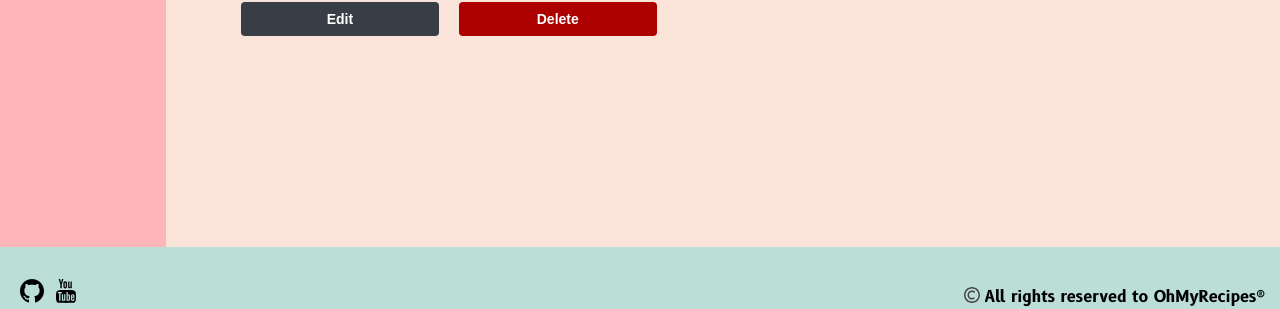
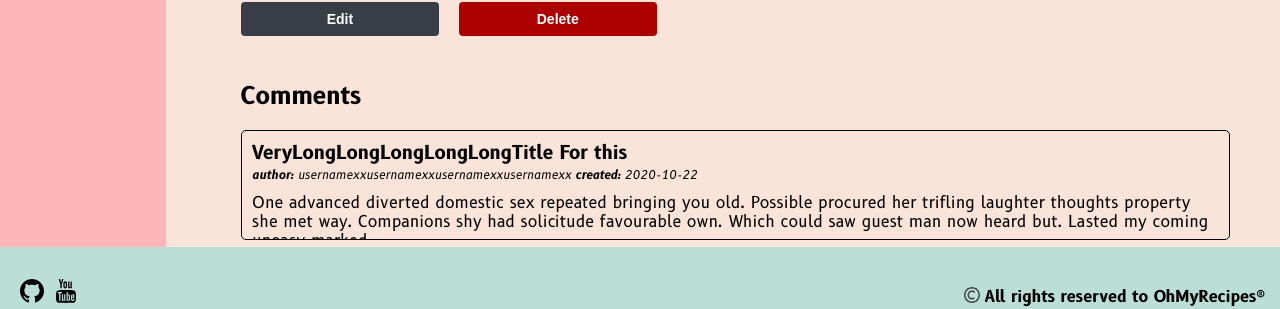
Before and after one commit to ArvApu/recipes-web-app, a Vue app: page /recipes/comments in a window 1280 px wide. Shown: the part 483-792 px from the top of the page. Built offline with nearby package versions, Linux system fonts and the light colour scheme; no server answers.

Commit message:
added comments listing in recipes

```diff
--- a/src/assets/css/main.css
+++ b/src/assets/css/main.css
@@ -419,6 +419,37 @@ body, #app{
     padding-left: 25px;
 }
 
+#recipe-view .comment {
+    height: 100px;
+}
+
+#recipe-view .comment {
+    height: 110px;
+    margin-top: 20px;
+    border: 1px solid black;
+    padding: 10px;
+    border-radius: 5px;
+}
+
+#recipe-view .comment h3{
+    margin: 0px;
+}
+
+#recipe-view .comment-meta {
+    margin-bottom: 10px;
+}
+
+#recipe-view .comment-information {
+    font-style:italic;
+    margin-top: 10px;
+    font-size: 12px;
+}
+
+#recipe-view .comment-content {
+    /* margin-top: 10px; */
+}
+
+
 /* --------------- Recipe creation --------------- */
 
 .recipe-create {
--- a/src/views/Recipe.vue
+++ b/src/views/Recipe.vue
@@ -25,11 +25,11 @@
                     </span>
 
                     <span>
-                        <b>Created:</b> {{ formatDate(this.recipe.created_at) }}
+                        <b>Created:</b> {{ formatDateTime(this.recipe.created_at) }}
                     </span>
 
                     <span>
-                        <b>Last update:</b> {{ formatDate(this.recipe.updated_at) }}
+                        <b>Last update:</b> {{ formatDateTime(this.recipe.updated_at) }}
                     </span>
 
 
@@ -42,7 +42,22 @@
             <button class='btn btn-danger'> Delete </button>
         </div>
 
+
         <div class='comments'>
+            <h2> Comments </h2>
+
+            <div class="comment" v-for="comment in this.comments"  v-bind:key="comment.id">
+                <div class="comment-meta">
+                    <h3> {{comment.title}}</h3>
+                    <span class='comment-information'>
+                        <b> author: </b> {{comment.author}} <b> created: </b> {{formatDate(comment.created_at) }}
+                    </span>
+                </div>
+
+                <div class="comment-content">
+                    {{comment.comment}}
+                </div>
+            </div>
 
         </div>
     </div>
@@ -70,11 +85,37 @@ export default {
             "created_at": "2020-10-22T16:39:33.000000Z",
             "updated_at": "2020-10-22T16:39:33.000000Z"
         },
+        comments: [
+            {
+                "id": 1,
+                "title": "VeryLongLongLongLongLongTitle For this",
+                "author": 'usernamexxusernamexxusernamexxusernamexx',
+                "comment": "One advanced diverted domestic sex repeated bringing you old. Possible procured her trifling laughter thoughts property she met way. Companions shy had solicitude favourable own. Which could saw guest man now heard but. Lasted my coming uneasy marked",
+                "created_at": "2020-10-22T16:39:33.000000Z"
+            },
+            {
+                "id": 2,
+                "title": "Superb dish",
+                "author": 'Jonelisxxxxx',
+                "comment": "Easy to mak and tasty.",
+                "created_at": "2020-10-22T16:39:33.000000Z"
+            },
+            {
+                "id": 3,
+                "title": "Superb dish",
+                "author": 'Jonelisxxxxx',
+                "comment": "Easy to mak and tasty.",
+                "created_at": "2020-10-22T16:39:33.000000Z"
+            },
+        ]
     };
   },
   methods: {
+    formatDateTime(date) {
+        return moment(date).format('YYYY-MM-DD HH:MM:SS')
+    },
     formatDate(date) {
-        return moment(date).format('YYYY-MM-DD HH:MM:SS')
+        return moment(date).format('YYYY-MM-DD')
     }
   }
 }
```
